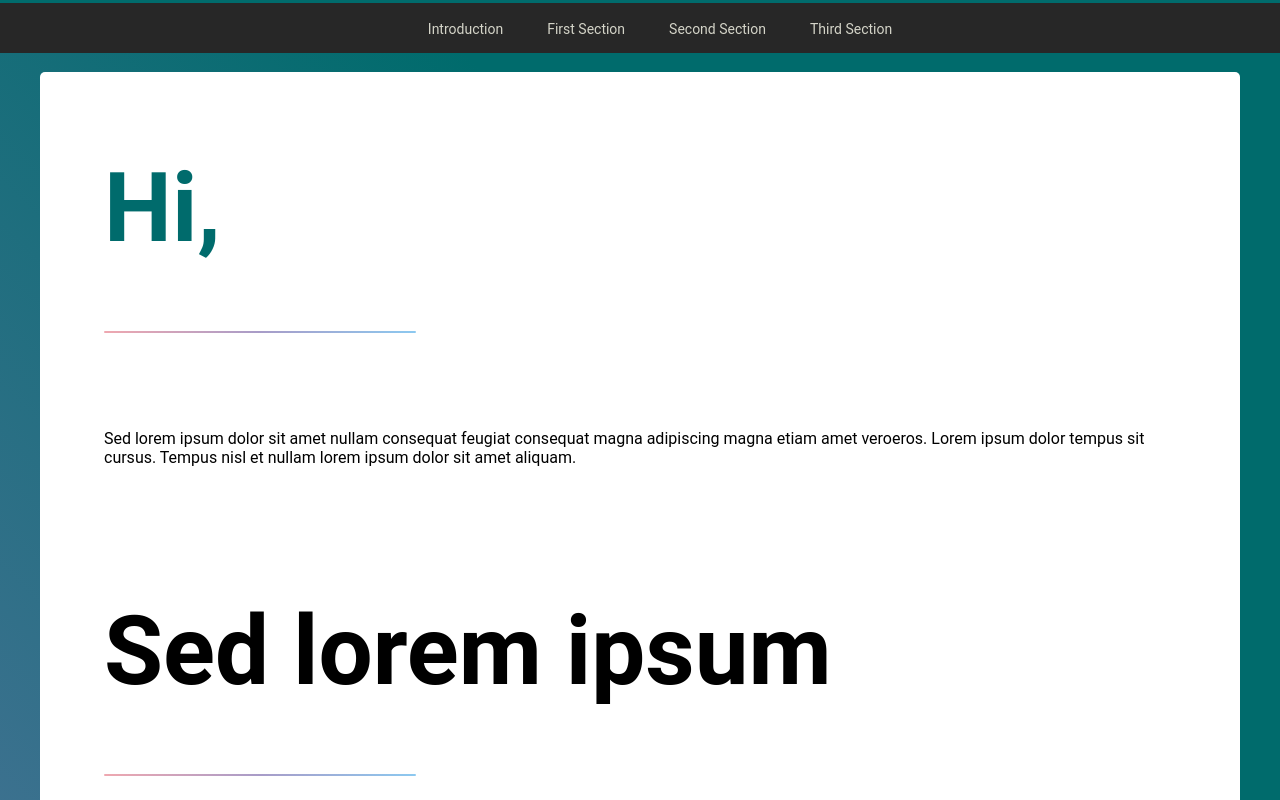
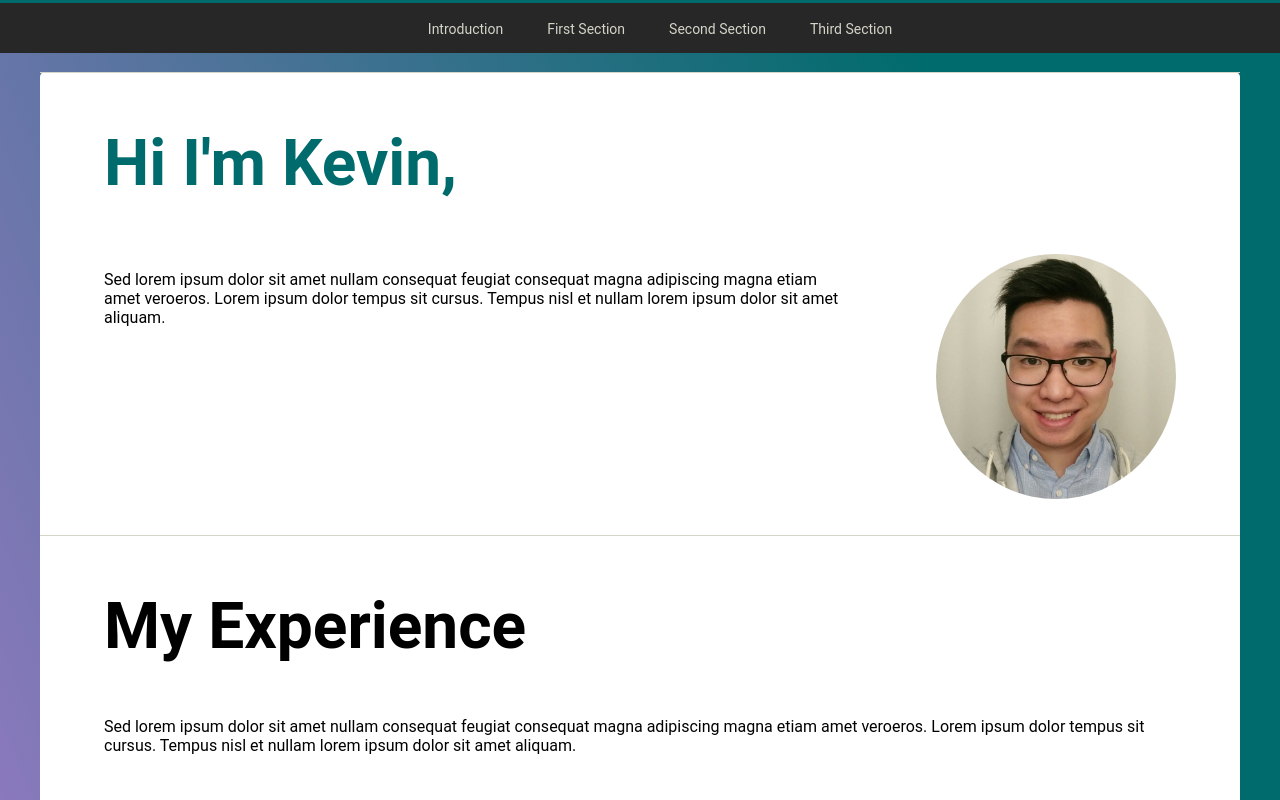
Before and after one commit to heykevin/heykevin.github.io, a plain HTML site: page index.html in a window 1280 px wide. Shown: the top 800 px of the page. Drawn offline with Linux system fonts and the light colour scheme.

Commit message:
Added picture

```diff
--- a/assets/css/nice.css
+++ b/assets/css/nice.css
@@ -4,8 +4,10 @@
 }
 
 body {
-    font-family: "Roboto";
-    background-image: linear-gradient(45deg, rgb(199, 127, 224) 15%, rgb(0, 107, 108) 85%);
+    font-family: "Roboto", Arial, Helvetica, sans-serif;
+    background-image: -webkit-linear-gradient(bottom left, rgb(199, 127, 224) 15%, rgb(0, 107, 108) 85%);
+    background-image: -o-linear-gradient(bottom left, rgb(199, 127, 224) 15%, rgb(0, 107, 108) 85%);
+    background-image: linear-gradient(to top right, rgb(199, 127, 224) 15%, rgb(0, 107, 108) 85%);
 }
 
 .navbar {
@@ -24,6 +26,10 @@ body {
     width: 100%;
     height: 50px;
     border-top: 3px solid rgb(0, 107, 108);
+}
+
+h2 {
+    font-size: 4em;
 }
 
 li {
@@ -51,7 +57,9 @@ li a:hover {
 }
 
 .main {
+    padding-top: 4em;
     padding: 0 4em 2em 4em;
+    border-top: solid 1px rgb(212, 212, 200);
 }
 
 .wrapper {
@@ -63,18 +71,15 @@ li a:hover {
     color: rgb(0, 107, 108);
 }
 
-h2 {
-    font-size: 6em;
+.profile {
+    display: flex;
 }
 
-h2:after {
-    display: block;
-    content: '';
-    width: 3.25em;
-    height: 2px;
-    margin: 0.7em 0 1em 0;
-    border-radius: 2px;
-    background-image: -webkit-linear-gradient(left, #efa8b0, #a89cc8, #8cc9f0);
-    background-image: -o-linear-gradient(left, #efa8b0, #a89cc8, #8cc9f0);
-    background-image: linear-gradient(to right, #efa8b0, #a89cc8, #8cc9f0);
+.profile-pic {
+    padding-left: 5em;
 }
+
+.profile-pic img {
+    border-radius: 100%;
+    width: 15em;
+}
--- a/index.html
+++ b/index.html
@@ -19,18 +19,23 @@
 				<section id="intro" class="main">
 					<div class="content">
 						<div class="greeting-header">
-							<h2>Hi,</h2>
+							<h2>Hi I'm Kevin,</h2>
 						</div>
-						<p>Sed lorem ipsum dolor sit amet nullam consequat feugiat consequat magna
-						adipiscing magna etiam amet veroeros. Lorem ipsum dolor tempus sit cursus.
-						Tempus nisl et nullam lorem ipsum dolor sit amet aliquam.</p>
+						<div class="profile">
+							<p>Sed lorem ipsum dolor sit amet nullam consequat feugiat consequat magna
+							adipiscing magna etiam amet veroeros. Lorem ipsum dolor tempus sit cursus.
+							Tempus nisl et nullam lorem ipsum dolor sit amet aliquam.</p>
+							<span class="profile-pic">
+								<img src="images/profile.png">
+							</span>
 						</div>
+					</div>
 				</section>
 
 				<section id="first" class="main">
 					<div class="content">
 						<div class="header">
-							<h2>Sed lorem ipsum</h2>
+							<h2>My Experience</h2>
 						</div>
 						<p>Sed lorem ipsum dolor sit amet nullam consequat feugiat consequat magna
 						adipiscing magna etiam amet veroeros. Lorem ipsum dolor tempus sit cursus.
```
Also changed, not shown: images/profile.png (added).
